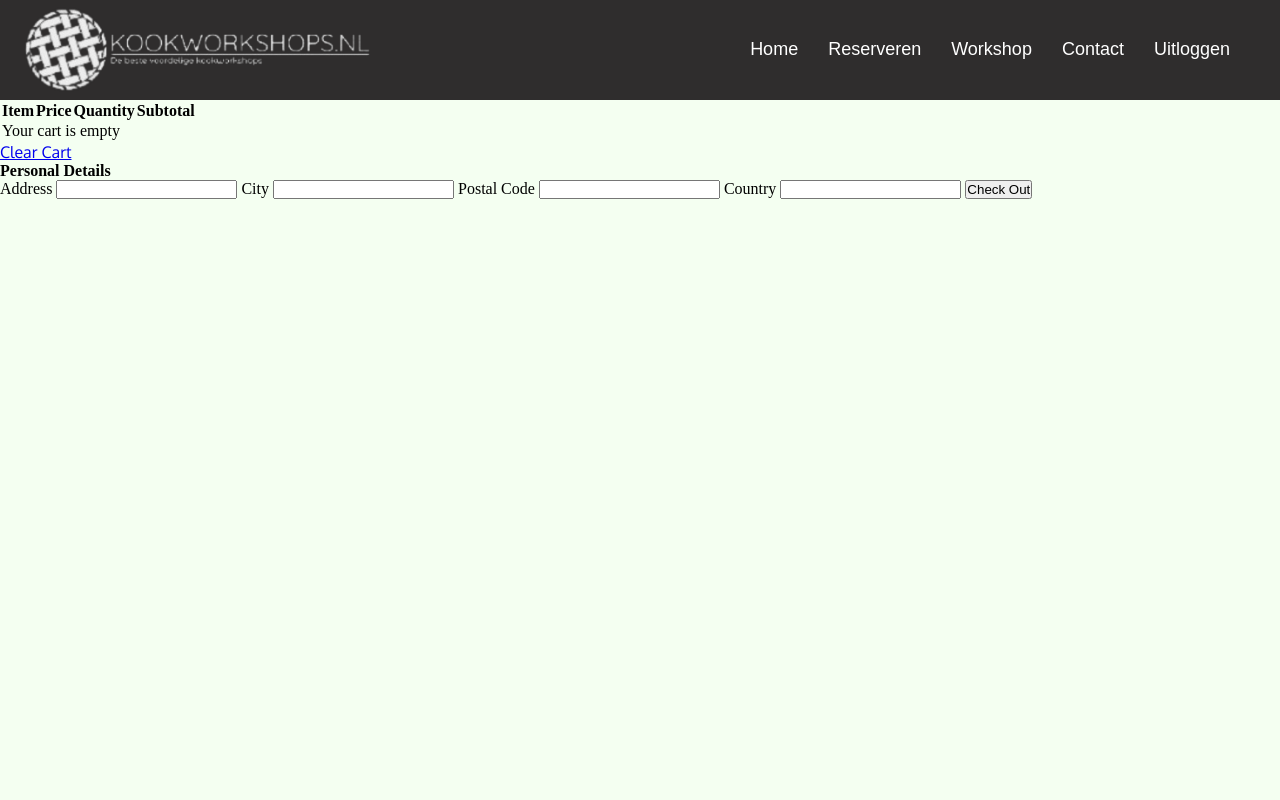
After one commit to jacktiebie/kookworkshop, a PHP site: page /cart.php in a window 1280 px wide. The commit adds this page. Run offline with PHP 8.4, Linux system fonts and the light colour scheme; a user stored in the database is signed in; some web fonts are replaced.

Commit message:
Shayn Skill Issue

```diff
--- /dev/null
+++ b/php/cart.php
@@ -0,0 +1,111 @@
+<!DOCTYPE html>
+<html lang="en">
+
+<head>
+    <meta charset="UTF-8">
+    <meta http-equiv="X-UA-Compatible" content="IE=edge">
+    <meta name="viewport" content="width=device-width, initial-scale=1.0">
+    <title>Document</title>
+</head>
+<?php
+include '../includes/db.inc.php';
+include 'navbar.php';
+SESSION_START();
+if (!(isset($_SESSION['cart']))) {
+    $_SESSION['cart'] = array();
+} //if cart
+//clear cart
+if (isset($_GET['clear'])) {
+    $_SESSION['cart'] = array();
+}
+
+if (isset($_GET['pID'])) {
+    $pID = $_GET['pID'];
+    $quan = $_GET['quan'];
+
+    if ($quan > 0 && filter_var($quan, FILTER_VALIDATE_INT)) {
+        //update the quan
+        $_SESSION['cart'][$pID] = $quan;
+    } else if ($quan == 0) {
+        unset($_SESSION['cart'][$pID]);
+    } else {
+        echo "Bad Input";
+    } //if valid quan
+} //isset
+?>
+
+<body>
+    <table>
+        <tr>
+            <th>Item</th>
+            <th>Price</th>
+            <th>Quantity</th>
+            <th>Subtotal</th>
+        </tr>
+        <?php
+
+        $grand = 0;
+        foreach ($_SESSION['cart'] as $key => $val) {
+            $sql = "SELECT * FROM drinkcard where ID = '$key'";
+            $result = mysqli_query($conn, $sql) or die("BAD SQL: $sql");
+            $row = mysqli_fetch_assoc($result);
+
+            $sub = $val * $row['price'];
+            $grand += $sub;
+            echo "
+        <tr>
+            <td>{$row['name']}</td>
+            <td>$ {$row['price']}</td>
+            <td>
+            <form action='' method='GET'>
+                <input value='$val' name='quan'>
+                <input type='hidden' value='$key' name='pID'>
+                <input type='submit'>
+            </form>
+            </td>
+            <td>$sub</td>
+        </tr>
+        ";
+        } //foreach
+
+        if (empty($_SESSION['cart'])) {
+            echo "<tr><td colspan='4'>Your cart is empty</td></tr>";
+        } else {
+            echo "<tr><td colspan='4'>Grand Total: $grand</td></tr>";
+        } //empty
+        ?>
+
+
+    </table>
+
+    <a href="<?php echo $_SERVER['PHP_SELF']; ?>?clear=1">Clear Cart</a>
+    </div>
+
+    <h4>Personal Details</h4>
+    <form action="includes/checkout.inc.php" method="get">
+        <label for="address">Address</label>
+        <input type="textarea" name="address">
+
+        <label for="city">City</label>
+        <input type="text" name="city">
+
+        <label for="postal_code">Postal Code</label>
+        <input type="textarea" name="postal_code">
+
+        <label for="country">Country</label>
+        <input name="country" list="countries">
+
+        <datalist id="countries">
+            <option value="Netherlands">
+            <option value="England">
+            <option value="Germany">
+            <option value="France">
+            <option value="South Africa">
+        </datalist>
+
+
+        <input type="submit" value="Check Out">
+    </form>
+</body>
+
+</html>
```
Also changed, not shown: php/wineOrder.php (+46 -13 lines).
